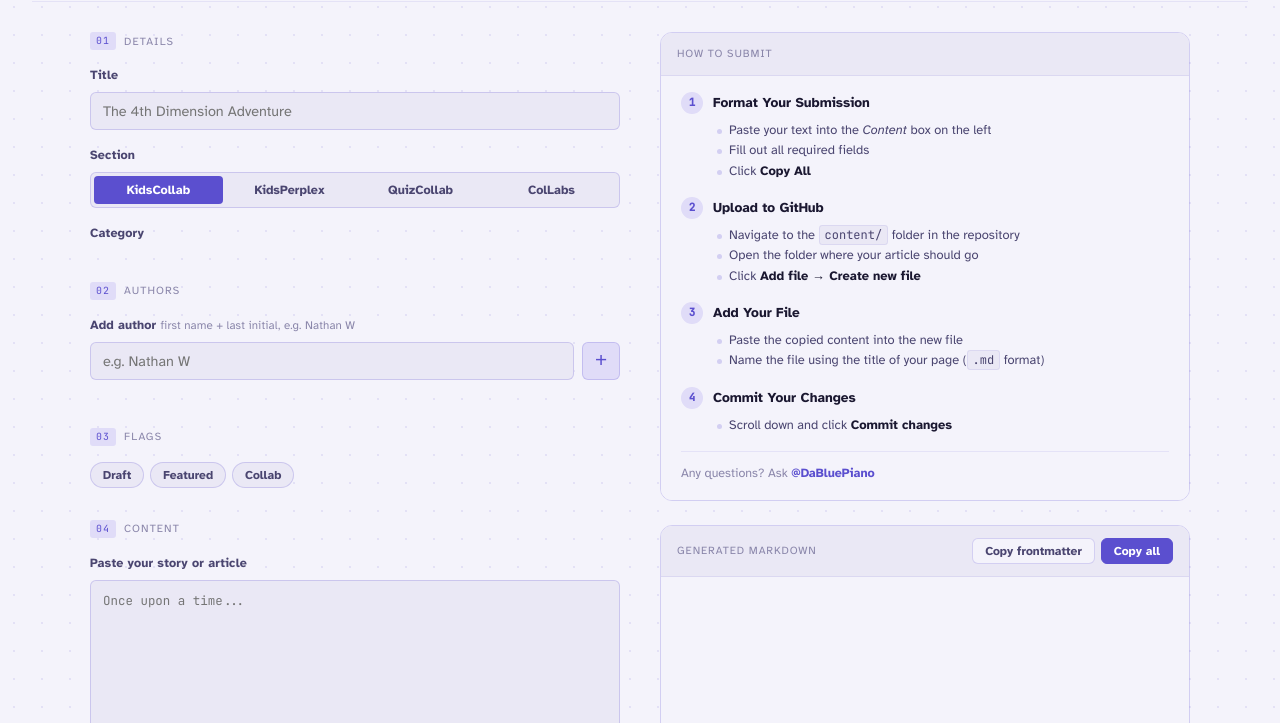
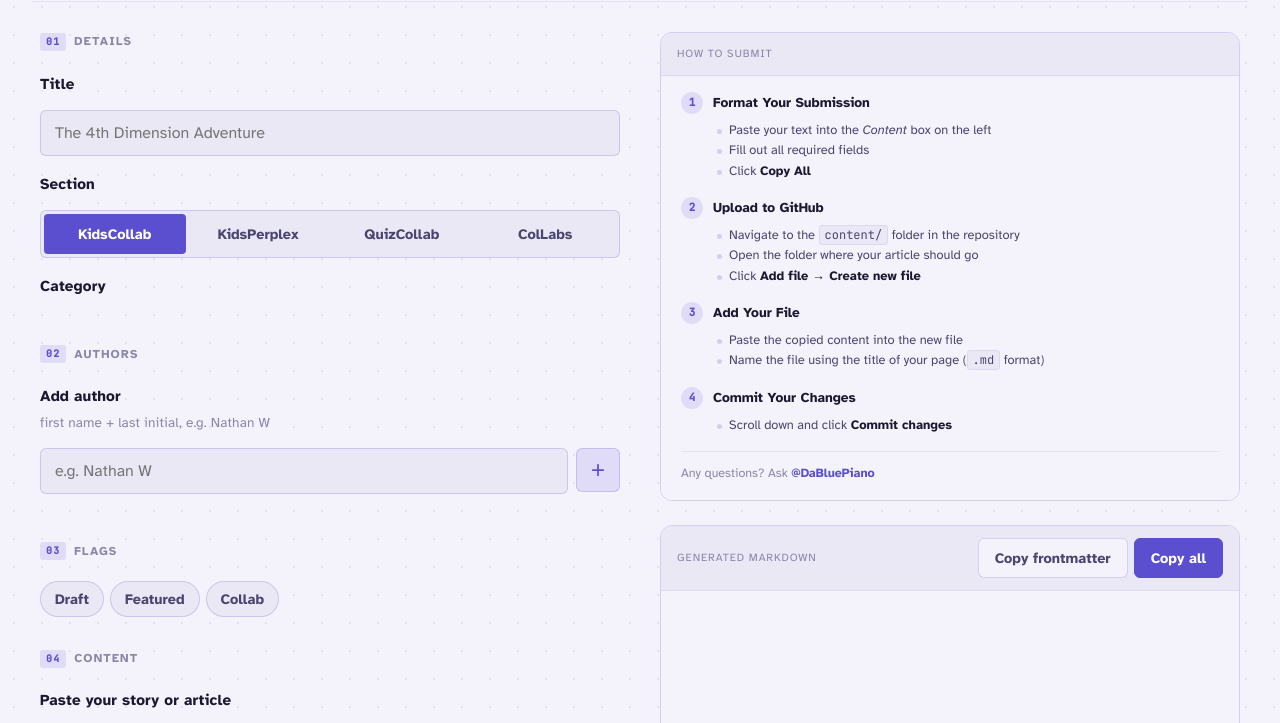
Before and after one commit to KidsCollab/submission, a plain HTML site: page index.html in a window 1280 px wide. Shown: the part 63-786 px from the top of the page. Drawn offline with Linux system fonts and the light colour scheme.

Commit message:
feat: update styles and increase layout responsiveness; bump version to v3.3.4

```diff
--- a/app.js
+++ b/app.js
@@ -235,29 +235,6 @@ function buildFrontmatter() {
   ].join("\n");
 }
 
-function highlight(raw) {
-  // Very lightweight syntax colouring — split into lines and annotate spans
-  const lines = raw.split("\n");
-  return lines.map((line, i) => {
-    // fence lines
-    if (line === "---") return `<span class="fm-fence">---</span>`;
-    // tag item lines
-    if (/^\s{2}-\s/.test(line)) {
-      const tag = line.replace(/^\s{2}-\s/, "");
-      return `  <span class="fm-dash">-</span> <span class="fm-tag">${tag}</span>`;
-    }
-    // key: value lines
-    if (/^[a-z_]+:/.test(line)) {
-      const colon = line.indexOf(":");
-      const key   = line.slice(0, colon);
-      const val   = line.slice(colon + 1);
-      return `<span class="fm-key">${key}</span><span class="fm-dash">:</span><span class="fm-val">${val}</span>`;
-    }
-    // body text (after frontmatter)
-    return `<span class="body-text">${escHtml(line)}</span>`;
-  }).join("\n");
-}
-
 function escHtml(str) {
   return str.replace(/&/g,"&amp;").replace(/</g,"&lt;").replace(/>/g,"&gt;");
 }
--- a/index.html
+++ b/index.html
@@ -17,7 +17,7 @@
       <div class="wordmark">
         <span class="wordmark-kids">Kids</span><span class="wordmark-collab">Collab</span>
       </div>
-      <div class="header-label">Submission Generator <span class="version">v3.3.3</span></div>
+      <div class="header-label">Submission Generator <span class="version">v3.3.4</span></div>
     </div>
     <div class="header-rule"></div>
   </header>
--- a/style.css
+++ b/style.css
@@ -126,8 +126,9 @@ main { padding: 2rem; }
   display: grid;
   grid-template-columns: 1fr 1fr;
   gap: 2.5rem;
-  max-width: 1100px;
+  max-width: 1200px;
   margin: 0 auto;
+  min-height: calc(100vh - 200px);
 }
 
 @media (max-width: 780px) {
@@ -146,14 +147,15 @@ main { padding: 2rem; }
 .form-section[data-step="4"] { animation-delay: 0.20s; }
 
 .step-label {
-  font-size: 0.68rem;
+  font-size: 0.75rem;
   letter-spacing: 0.1em;
   text-transform: uppercase;
   color: var(--ink-3);
-  margin-bottom: 1rem;
+  margin-bottom: 1.25rem;
   display: flex;
   align-items: center;
   gap: 8px;
+  font-weight: 600;
 }
 
 .step-num {
@@ -175,29 +177,34 @@ main { padding: 2rem; }
 .field:last-child { margin-bottom: 0; }
 
 label {
-  font-size: 0.78rem;
+  font-size: 0.95rem;
   font-weight: 700;
-  color: var(--ink-2);
+  color: var(--ink);
   letter-spacing: 0.01em;
+  display: block;
+  margin-bottom: 8px;
 }
 
 .label-hint {
   font-weight: 400;
   color: var(--ink-3);
-  font-size: 0.72rem;
+  font-size: 0.85rem;
+  display: block;
+  margin-top: 4px;
 }
 
 input[type="text"], textarea {
   font-family: var(--sans);
-  font-size: 0.9rem;
+  font-size: 1rem;
   background: var(--paper-2);
   color: var(--ink);
   border: 0.5px solid var(--rule-heavy);
   border-radius: var(--radius);
-  padding: 9px 12px;
+  padding: 10px 14px;
   outline: none;
   transition: border-color 0.15s, box-shadow 0.15s;
   width: 100%;
+  line-height: 1.5;
 }
 
 input[type="text"]:focus, textarea:focus {
@@ -227,9 +234,9 @@ textarea {
 .seg {
   flex: 1;
   font-family: var(--sans);
-  font-size: 0.78rem;
+  font-size: 0.9rem;
   font-weight: 700;
-  padding: 6px 10px;
+  padding: 8px 12px;
   border: none;
   border-radius: 4px;
   background: transparent;
@@ -237,6 +244,10 @@ textarea {
   cursor: pointer;
   transition: background 0.15s, color 0.15s;
   white-space: nowrap;
+  min-height: 40px;
+  display: flex;
+  align-items: center;
+  justify-content: center;
 }
 
 .seg:hover { background: var(--paper-3); color: var(--ink); }
@@ -255,9 +266,9 @@ textarea {
 
 .chip {
   font-family: var(--sans);
-  font-size: 0.75rem;
+  font-size: 0.9rem;
   font-weight: 700;
-  padding: 5px 12px;
+  padding: 7px 14px;
   border: 0.5px solid var(--rule-heavy);
   border-radius: 20px;
   background: var(--paper-2);
@@ -265,6 +276,10 @@ textarea {
   cursor: pointer;
   transition: background 0.12s, color 0.12s, border-color 0.12s, transform 0.1s;
   user-select: none;
+  min-height: 36px;
+  display: inline-flex;
+  align-items: center;
+  justify-content: center;
 }
 
 .chip:hover { background: var(--paper-3); color: var(--ink); }
@@ -285,10 +300,10 @@ textarea {
 .author-input-row input { flex: 1; }
 
 .add-btn {
-  width: 38px;
-  height: 38px;
+  width: 44px;
+  height: 44px;
   flex-shrink: 0;
-  font-size: 1.3rem;
+  font-size: 1.5rem;
   line-height: 1;
   border: 0.5px solid var(--rule-heavy);
   border-radius: var(--radius);
@@ -298,11 +313,12 @@ textarea {
   display: flex;
   align-items: center;
   justify-content: center;
-  transition: background 0.12s, transform 0.1s;
+  transition: background 0.15s, color 0.15s, transform 0.1s;
 }
 
 .add-btn:hover { background: var(--accent); color: #fff; }
-.add-btn:active { transform: scale(0.94); }
+.add-btn:active { transform: scale(0.92); }
+.add-btn:disabled { opacity: 0.5; cursor: not-allowed; }
 
 .author-tags {
   display: flex;
@@ -345,7 +361,8 @@ textarea {
 
 .output-sticky {
   position: sticky;
-  top: 1.5rem;
+  top: 2rem;
+  max-height: calc(100vh - 300px);
   display: flex;
   flex-direction: column;
   border: 0.5px solid var(--rule-heavy);
@@ -374,15 +391,19 @@ textarea {
 
 .action-btn {
   font-family: var(--sans);
-  font-size: 0.75rem;
+  font-size: 0.9rem;
   font-weight: 700;
-  padding: 5px 12px;
+  padding: 8px 16px;
   border-radius: var(--radius);
   border: 0.5px solid var(--rule-heavy);
   background: var(--paper);
   color: var(--ink-2);
   cursor: pointer;
   transition: background 0.12s, color 0.12s, transform 0.1s;
+  min-height: 40px;
+  display: inline-flex;
+  align-items: center;
+  justify-content: center;
 }
 
 .action-btn:hover { background: var(--paper-3); color: var(--ink); }
```
